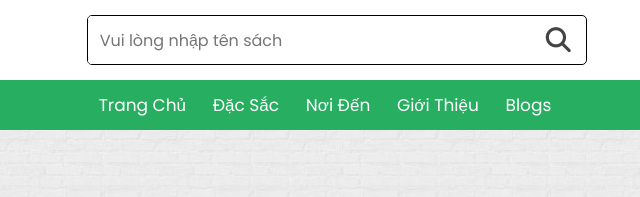
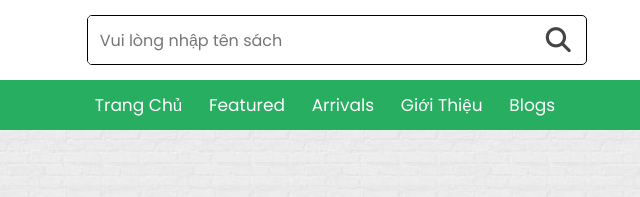
Before and after one commit to thai-pc/onlinebook, a plain HTML site: page index.html in a window 1280 px wide. Shown: the top 197 px of the page, 315-955 px from the left. Drawn offline with nearby package versions, Linux system fonts and the light colour scheme; files whose address does not match are found by name.

Commit message:
Update index.html

```diff
--- a/index.html
+++ b/index.html
@@ -45,8 +45,8 @@
       <div class="header-2">
         <nav class="navbar">
           <a href="#home">trang chủ</a>
-          <a href="#featured">đặc sắc</a>
-          <a href="#arrivals">nơi đến</a>
+          <a href="#featured">featured</a>
+          <a href="#arrivals">arrivals</a>
           <a href="#reviews">giới thiệu</a>
           <a href="#blogs">blogs</a>
         </nav>
```
